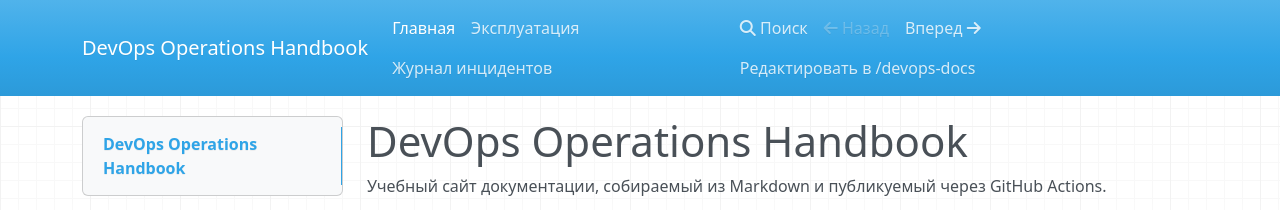
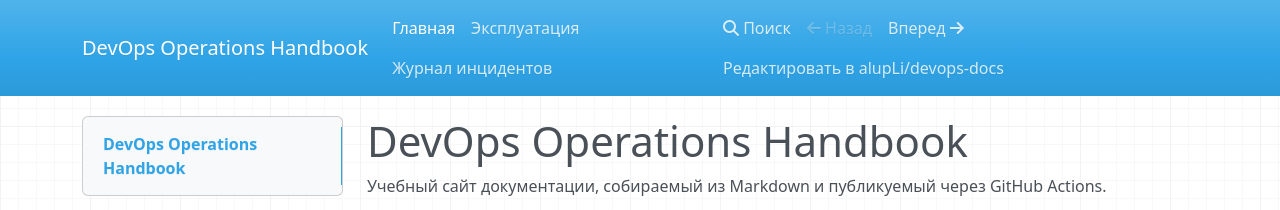
Before and after one commit to alupLi/devops-docs, an MkDocs documentation site: the page built from docs/index.md, in a window 1280 px wide. Shown: the top 210 px of the page. Built offline with MkDocs 1.6.1, drawn with Linux system fonts in a browser that asks for light colours; nearby versions of some CDN libraries.

```diff
--- a/mkdocs.yml
+++ b/mkdocs.yml
@@ -1,7 +1,7 @@
 site_name: DevOps Operations Handbook
 site_description: Учебная документация по проверке и публикации изменений
-repo_name: <login>/devops-docs
-repo_url: https://github.com/<login>/devops-docs
+repo_name: alupLi/devops-docs
+repo_url: https://github.com/alupLi/devops-docs
 theme:
   name: mkdocs
   locale: ru
```
